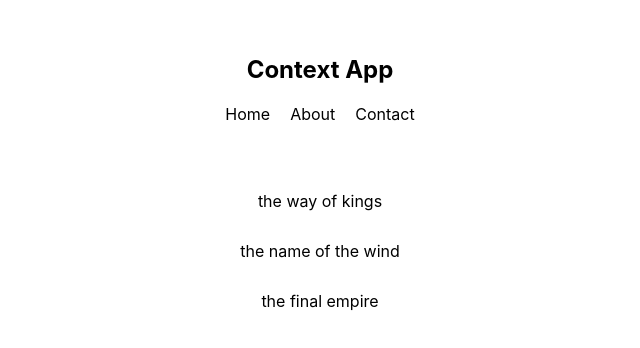
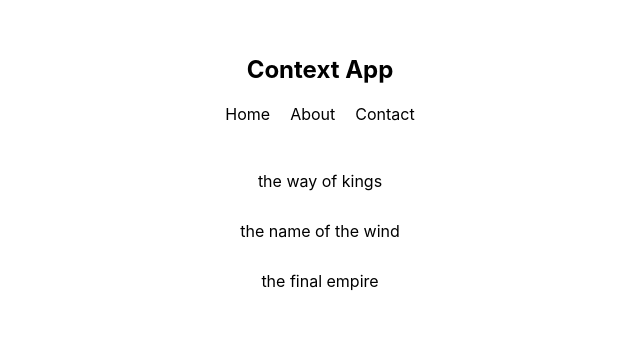
Before and after one commit to prakhar7s/react-context-api, a React (Create React App) app: page / in a window 1280 px wide. Shown: the top 348 px of the page, without its empty margins (320-960 px from the left). Built offline with nearby package versions, Linux system fonts and the light colour scheme.

Commit message:
styles changed

```diff
--- a/src/index.css
+++ b/src/index.css
@@ -23,7 +23,7 @@ nav ul li {
   margin: 0 10px;
 }
 .book-list {
-  padding: 20px;
+  padding: 0px;
   margin-bottom: 20px;
 }
 .book-list ul {
```
